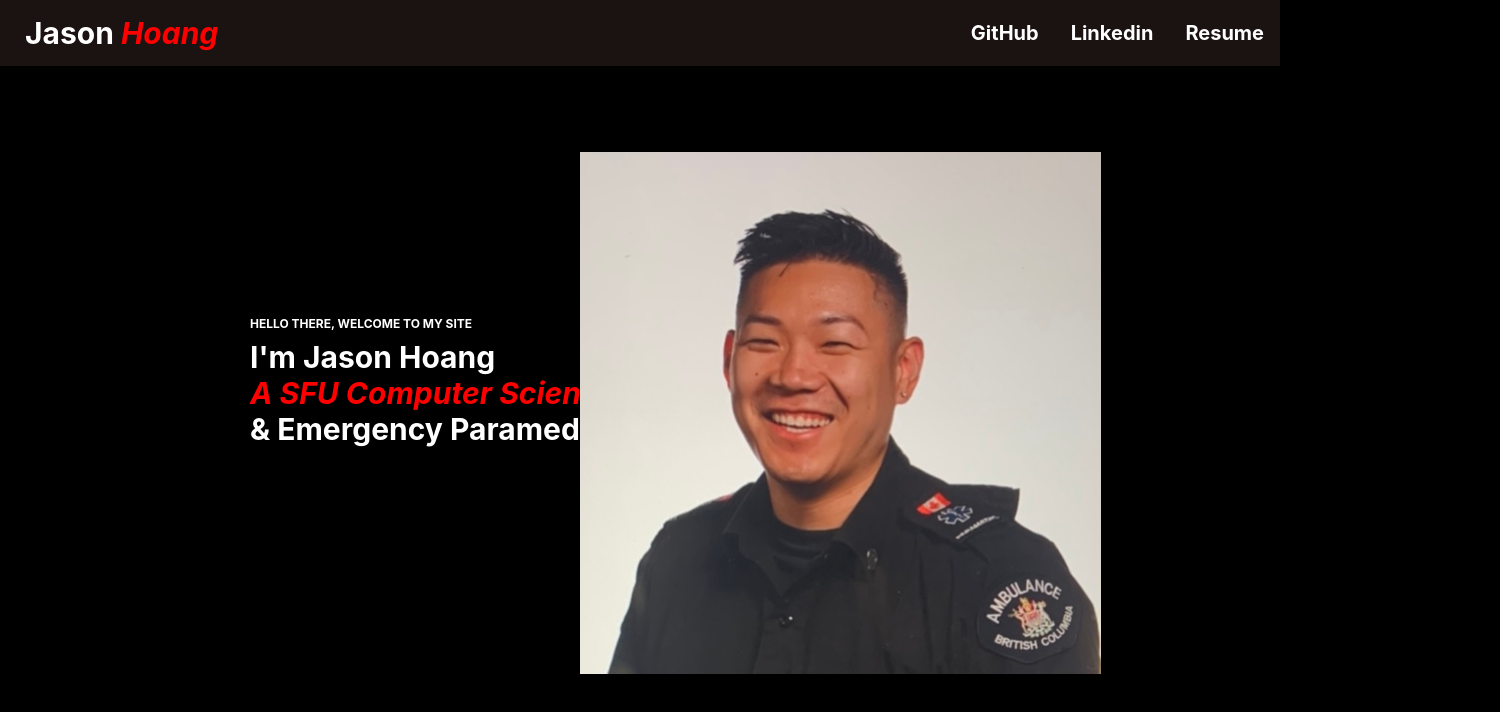
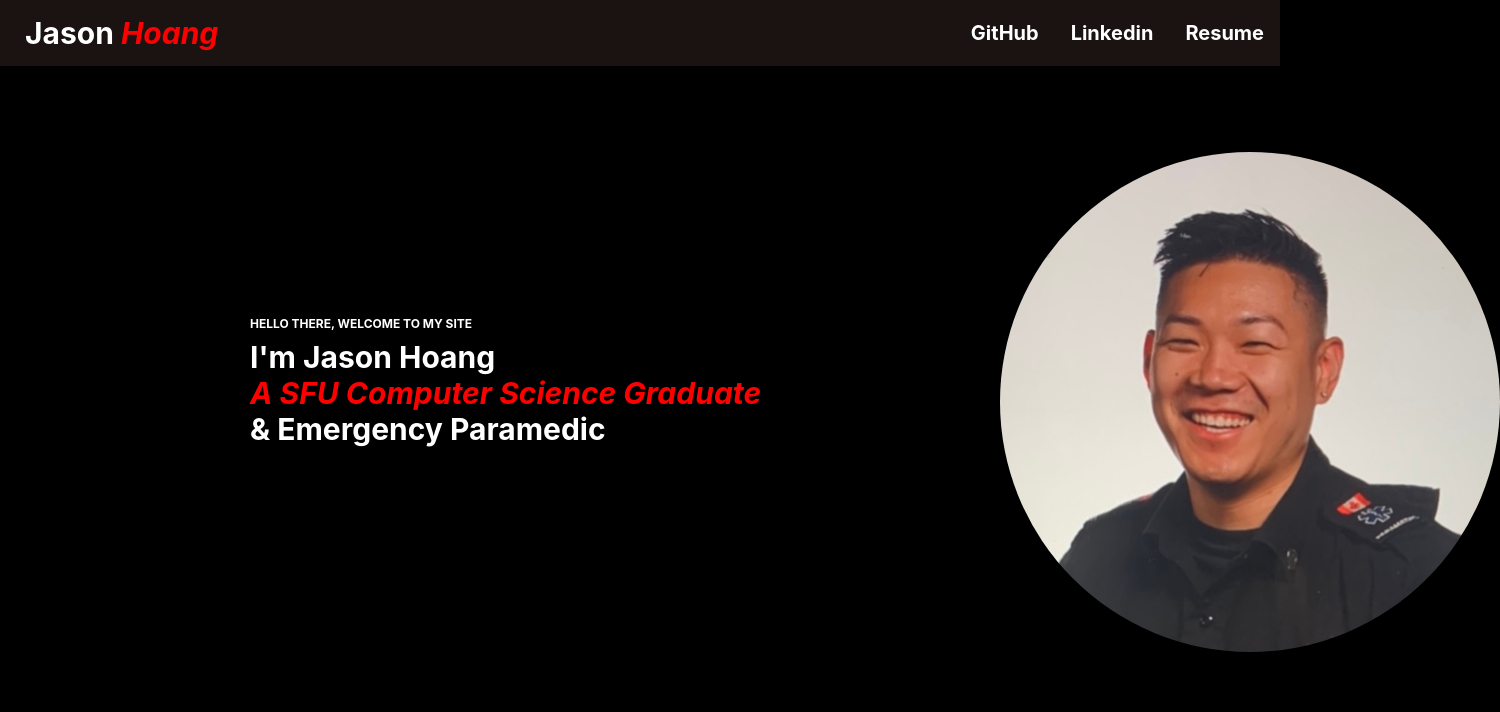
Before and after one commit to JBHoang/jbhoang.github.io, a React (Create React App) app: page / in a window 1280 px wide. Shown: the top 712 px of the page, 1500 px wide, since content can reach past the window. Built offline with nearby package versions, Linux system fonts and the light colour scheme.

Commit message:
circular image

```diff
--- a/public/styles.css
+++ b/public/styles.css
@@ -45,6 +45,4 @@ body {
 
 .navbar-links li:hover {
     background-color: #555;
-    border-bottom: 4px solid #fff;
-    transition: all 0.2s ease-out;
 }
--- a/src/App.css
+++ b/src/App.css
@@ -5,7 +5,6 @@
 body {
   background-color: black;
 }
-
 
 .App-logo {
   height: 40vmin;
--- a/src/components/HeroSection.css
+++ b/src/components/HeroSection.css
@@ -5,6 +5,8 @@
     margin-left: 250px;
     text-align: left;
     font-weight: bold;
+
+
   }
 
   .hero-container > p {
@@ -27,10 +29,11 @@
   }
 
   .profile-photo {
-    margin-left: 400px;
+    margin-left: 1000px;
     margin-top: -300px;
-    /* border-style: solid; */
-    border-width: 10px;
-    /* border-image: linear-gradient(45deg, rgb(238, 5, 5), rgb(1, 38, 245)) 1; */
-    box-sizing: border-box;
+    width: 500px;
+    height: 500px;
+    position: relative;
+    overflow: hidden;
+    border-radius: 50%;
   }
```
